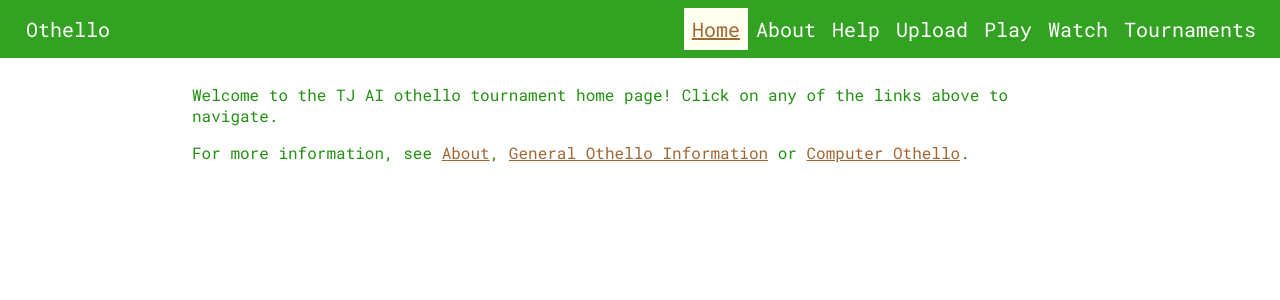
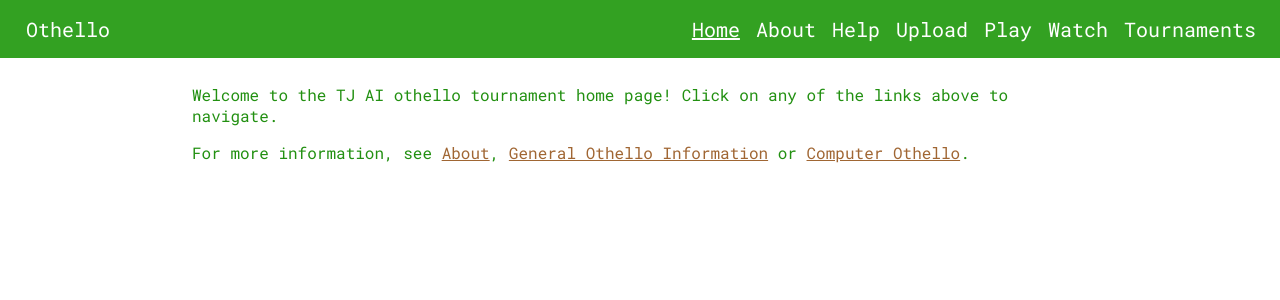
Before and after one commit to tjcsl/othello-tourney, a Django app: page / in a window 1280 px wide, with the pointer over the restyled element. Shown: the top 300 px of the page. Run offline with Django 3.2, Linux system fonts and the light colour scheme; some libraries are stand-ins or nearby versions.

Commit message:
only underline navbar links on hover

```diff
--- a/othello/othello/static/css/base.css
+++ b/othello/othello/static/css/base.css
@@ -39,8 +39,6 @@ html, body {
 
 .navbar-nav a:hover {
     text-decoration: underline;
-    color: #a06633;
-    background-color: #fffff0;
 }
 
 .navbar-brand:hover {
```
